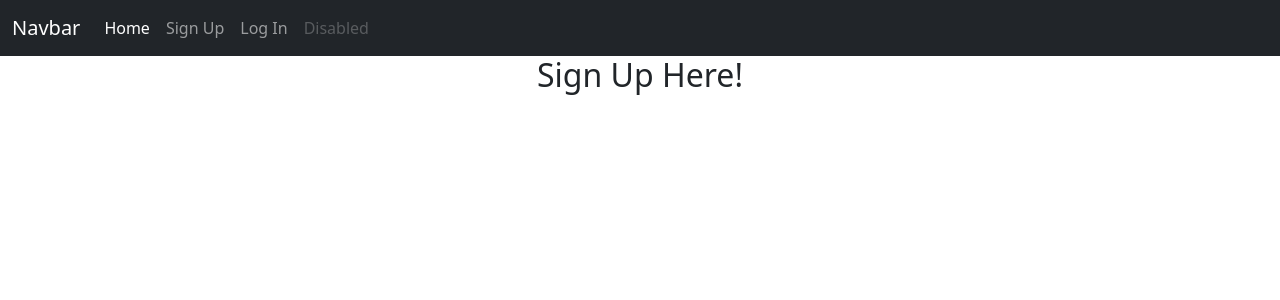
After one commit to graceca87/Flask_-_React, a Flask app: page /signup in a window 1280 px wide. The commit adds this page. Shown: the top 300 px of the page. Run offline with Flask 2, Linux system fonts and the light colour scheme; some libraries are stand-ins or nearby versions.

Commit message:
Change test route to signup route

```diff
--- a/app/routes.py
+++ b/app/routes.py
@@ -12,6 +12,6 @@ def index():
     return render_template('index.html',user=user_info, colors=colors)
 
 
-@app.route('/test')
-def test():
-    return render_template('test.html')
+@app.route('/signup')
+def signup():
+    return render_template('signup.html')
--- a/app/templates/base.html
+++ b/app/templates/base.html
@@ -20,9 +20,9 @@
                 </button>
                 <div class="collapse navbar-collapse" id="navbarNavAltMarkup">
                 <div class="navbar-nav">
-                    <a class="nav-link active" aria-current="page" href="#">Home</a>
-                    <a class="nav-link" href="#">Features</a>
-                    <a class="nav-link" href="#">Pricing</a>
+                    <a class="nav-link active" aria-current="page" href="{{ url_for('index') }}">Home</a>
+                    <a class="nav-link" href="{{ url_for('signup') }}">Sign Up</a>
+                    <a class="nav-link" href="#">Log In</a>
                     <a class="nav-link disabled" href="#" tabindex="-1" aria-disabled="true">Disabled</a>
                 </div>
                 </div>
--- /dev/null
+++ b/app/templates/signup.html
@@ -0,0 +1,7 @@
+{% extends 'base.html' %}
+
+{% block title %} Sign Up {% endblock title %}
+
+{% block content %}
+<h2 class="text-center">Sign Up Here!</h2>
+{% endblock content %}
--- a/requirements.txt
+++ b/requirements.txt
@@ -1,9 +1,11 @@
 click==8.1.3
 colorama==0.4.5
 Flask==2.2.2
+Flask-WTF==1.0.1
 importlib-metadata==4.12.0
 itsdangerous==2.1.2
 Jinja2==3.1.2
 MarkupSafe==2.1.1
 Werkzeug==2.2.2
+WTForms==3.0.1
 zipp==3.8.1
```
Also changed, not shown: app/templates/test.html (deleted, +0 -7 lines).
